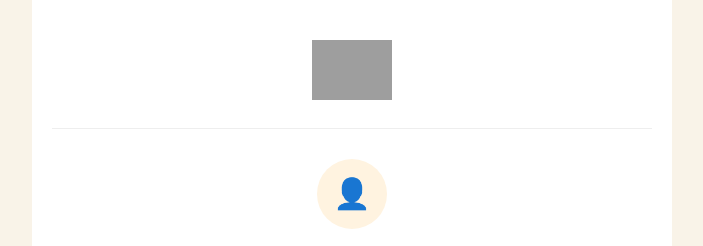
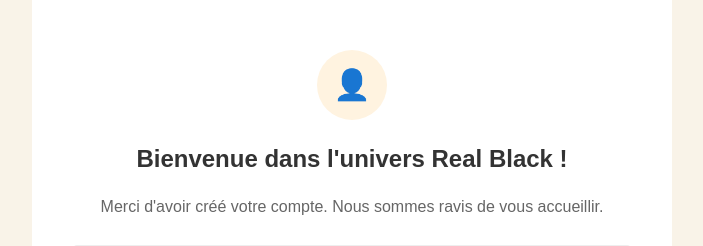
Before and after one commit to 1vKSfvhNz/realb, a Python web app: template templates/user_created.html in a window 1280 px wide. Shown: the top 246 px of the page, without its empty margins (288-991 px from the left). Run offline with Jinja, Linux system fonts and the light colour scheme; the template is opened without the code that fills it, so the values that code supplies are empty; grey boxes are pictures that could not be loaded.

Commit message:
Initial commit

```diff
--- a/templates/user_created.html
+++ b/templates/user_created.html
@@ -123,10 +123,6 @@
 </head>
 <body>
     <div class="container">
-        <div class="header">
-            <img src="/static/img/logo_w.png" alt="Real Black" class="logo" />
-        </div>
-
         <div class="content">
             <div class="welcome-icon">
                 <span>&#128100;</span>
```
